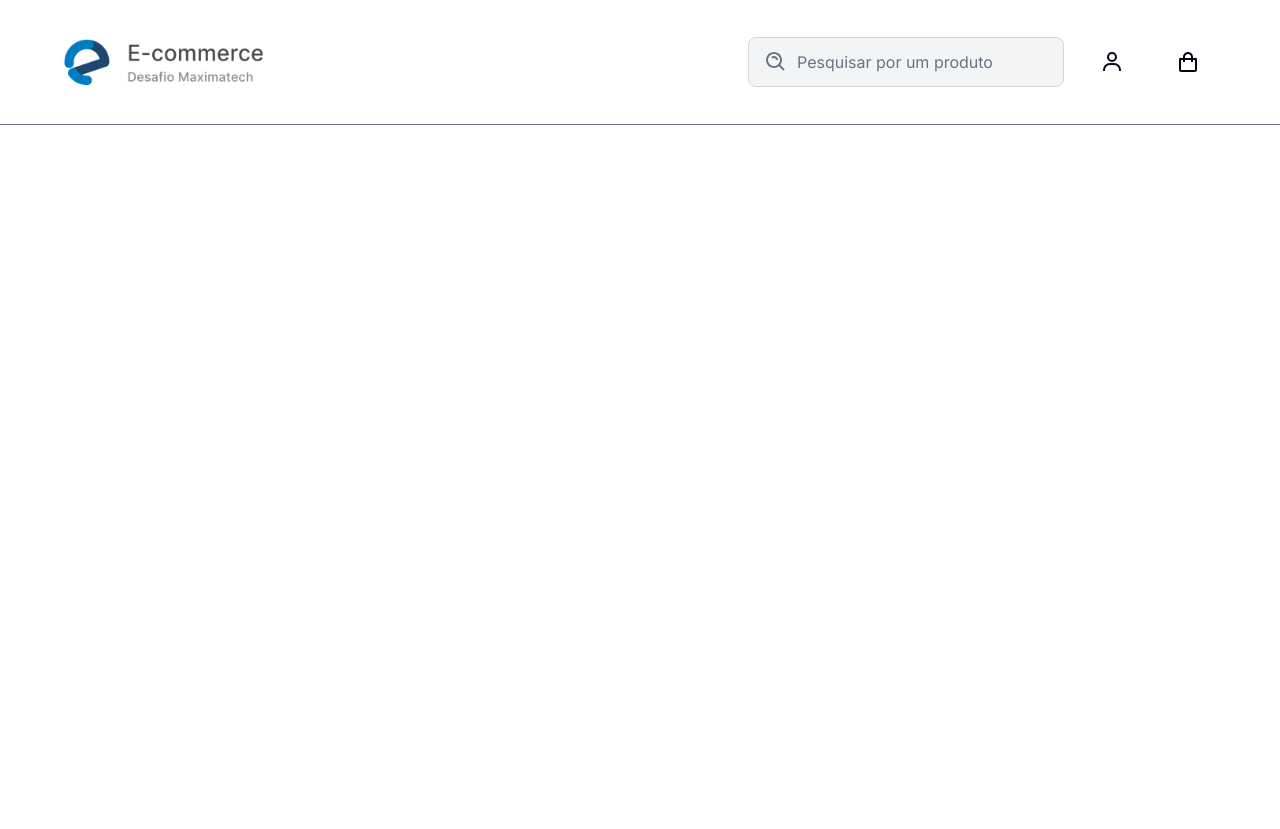
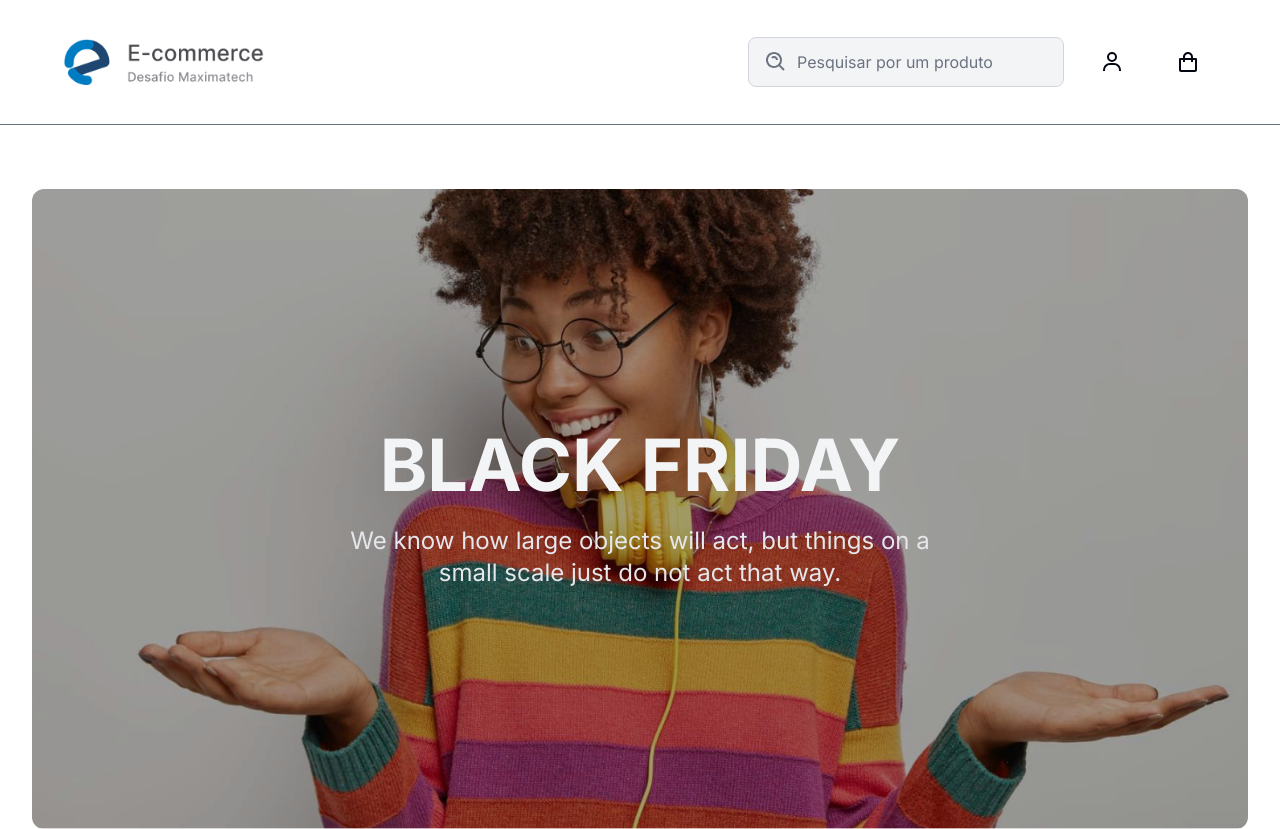
Before and after one commit to pedrogpo/maxima-tech-commerce, a Next.js app: page / in a window 1280 px wide. Before the commit the page ends 800 px from the top, so only its background shows below. Built offline with nearby package versions, Linux system fonts and the light colour scheme.

Commit message:
feat(HomeScreen): add banner component

```diff
--- a/src/_components/atoms/container/index.tsx
+++ b/src/_components/atoms/container/index.tsx
@@ -5,5 +5,5 @@ interface IContainer {
 }
 
 export function Container({ children }: IContainer) {
-  return <div className="mx-auto mt-12 max-w-[1440px] px-8">{children}</div>
+  return <div className="mx-auto max-w-[1790px] px-8">{children}</div>
 }
--- a/src/_components/organisms/navbar/index.tsx
+++ b/src/_components/organisms/navbar/index.tsx
@@ -28,15 +28,12 @@ function MobileButton() {
 
   return (
     <Sheet>
-      <SheetTrigger>
-        <Button
-          className="inline-flex h-10 w-10 items-center justify-center rounded-lg p-2 text-sm text-gray-500 hover:bg-gray-100 focus:outline-none focus:ring-2 focus:ring-gray-200 md:hidden dark:text-gray-400 dark:hover:bg-gray-700 dark:focus:ring-gray-600"
-          variant="ghost"
-          aria-label="Minha conta"
-        >
-          <span className="sr-only">Open main menu</span>
-          <BiMenu size={24} />
-        </Button>
+      <SheetTrigger
+        aria-label="Minha conta"
+        className="inline-flex h-10 w-10 items-center justify-center rounded-lg p-2 text-sm text-gray-500 hover:bg-gray-100 focus:outline-none focus:ring-2 focus:ring-gray-200 dark:text-gray-400 dark:hover:bg-gray-700 dark:focus:ring-gray-600 md:hidden"
+      >
+        <span className="sr-only">Open main menu</span>
+        <BiMenu size={24} />
       </SheetTrigger>
       <SheetContent side="left">
         <SheetHeader>
--- a/src/app/page.tsx
+++ b/src/app/page.tsx
@@ -1,3 +1,3 @@
-export default function Page() {
-  return <div></div>
-}
+import HomeScreen from '~/screens/home'
+
+export default HomeScreen
--- /dev/null
+++ b/src/screens/home/_components/banner/index.tsx
@@ -0,0 +1,15 @@
+export default function Banner() {
+  return (
+    <div className="bg-hero-banner mt-16 flex h-auto w-full items-center justify-center rounded-xl bg-cover bg-center px-2 py-32 md:py-60">
+      <div className="flex max-w-[620px] flex-col gap-6 text-center">
+        <h1 className="text-7xl font-bold uppercase text-gray-100">
+          Black friday
+        </h1>
+        <p className="text-2xl font-normal text-gray-200">
+          We know how large objects will act, but things on a small scale just
+          do not act that way.
+        </p>
+      </div>
+    </div>
+  )
+}
--- /dev/null
+++ b/src/screens/home/index.tsx
@@ -0,0 +1,10 @@
+import { Container } from '~/_components/atoms'
+import Banner from './_components/banner'
+
+export default function HomeScreen() {
+  return (
+    <Container>
+      <Banner />
+    </Container>
+  )
+}
--- a/tailwind.config.js
+++ b/tailwind.config.js
@@ -17,6 +17,9 @@ module.exports = {
       },
     },
     extend: {
+      backgroundImage: {
+        'hero-banner': "url('/img/banners/hero.png')",
+      },
       fontFamily: {
         sans: ['var(--font-sans)'],
       },
```
Also changed, not shown: public/img/banners/hero.png (added).
